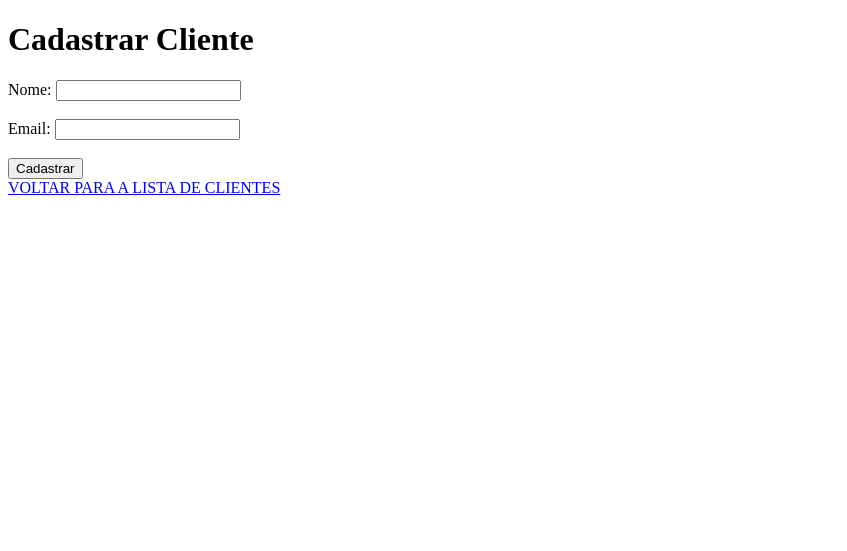
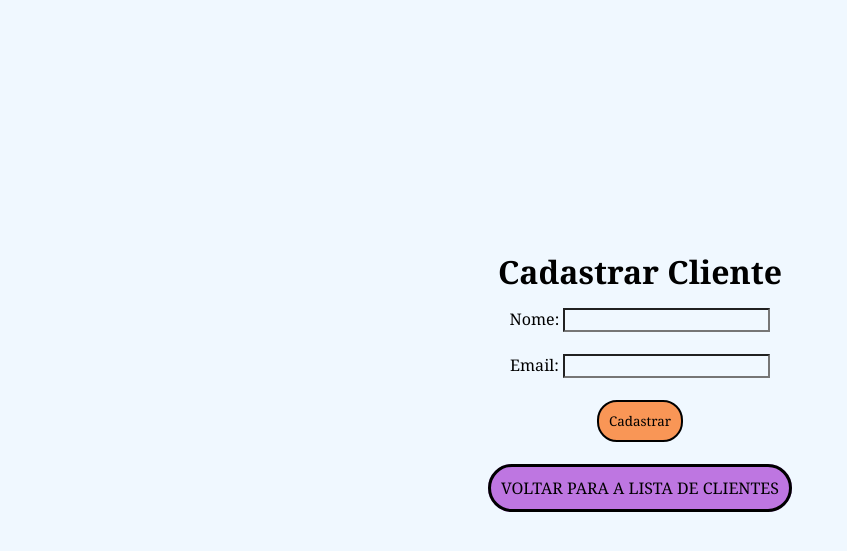
Before and after one commit to lmontxz/CRAUDIO, a Flask app: page /cadastrar in a window 1280 px wide. Shown: the top 551 px of the page, without its empty margins (0-847 px from the left). Run offline with Flask 3, Linux system fonts and the light colour scheme; some libraries are stand-ins or nearby versions.

Commit message:
atualizacao

```diff
--- a/static/style.css
+++ b/static/style.css
@@ -0,0 +1,49 @@
+* {
+    background-color: aliceblue;
+    font-family: Georgia, Times, 'Times New Roman', serif;
+    margin: auto;
+    text-align: center;
+}
+
+h1 {
+    margin-top: 250px;
+    margin-bottom: 15px;
+}
+
+h1 {
+    text-align: center;
+}
+
+table,
+th,
+td {
+    border: 1px solid black;
+}
+
+table {
+    border-collapse: collapse;
+    margin: auto;
+}
+
+th,
+td {
+    padding: 10px;
+    text-align: center;
+    width: 120px;
+}
+
+th {
+    font-weight: bold;
+}
+
+table {
+    margin-bottom: 60px;
+}
+
+#botao {
+    margin-bottom: 35px;
+    padding: 10px;
+    border-radius: 20px;
+    border-style: solid;
+    background-color: rgba(252, 125, 41, 0.788);
+}
--- a/templates/cadastro.html
+++ b/templates/cadastro.html
@@ -16,10 +16,10 @@
         <input type="text" name="nome" id="nome" required><br><br>
         <label for="email">Email: </label>
         <input type="email" name="email" id="email" required><br><br>
-        <input type="submit" value="Cadastrar">
+        <input type="submit" value="Cadastrar" id="botao">
     </form>
 
-    <a href="{{url_for('index')}}">VOLTAR PARA A LISTA DE CLIENTES</a>
+    <a href="{{url_for('index')}}" style="text-decoration: none; color: black; background-color: rgba(163, 47, 209, 0.644); padding: 10px; border-radius: 50px; border-style: solid; border-width: 3px;">VOLTAR PARA A LISTA DE CLIENTES</a>
 
 </body>
 </html>
--- a/templates/index.html
+++ b/templates/index.html
@@ -28,6 +28,6 @@
         {% endfor%}
 
     </table>
-    <a href="{{url_for('cadastrar')}}">CADASTRAR NOVO CLIENTE</a>
+    <a href="{{url_for('cadastrar')}}" style="text-decoration: none; color: black; background-color: rgba(163, 47, 209, 0.644); padding: 10px; border-radius: 50px; border-style: solid; border-width: 3px;">CADASTRAR NOVO CLIENTE</a>
 </body>
 </html>
```
